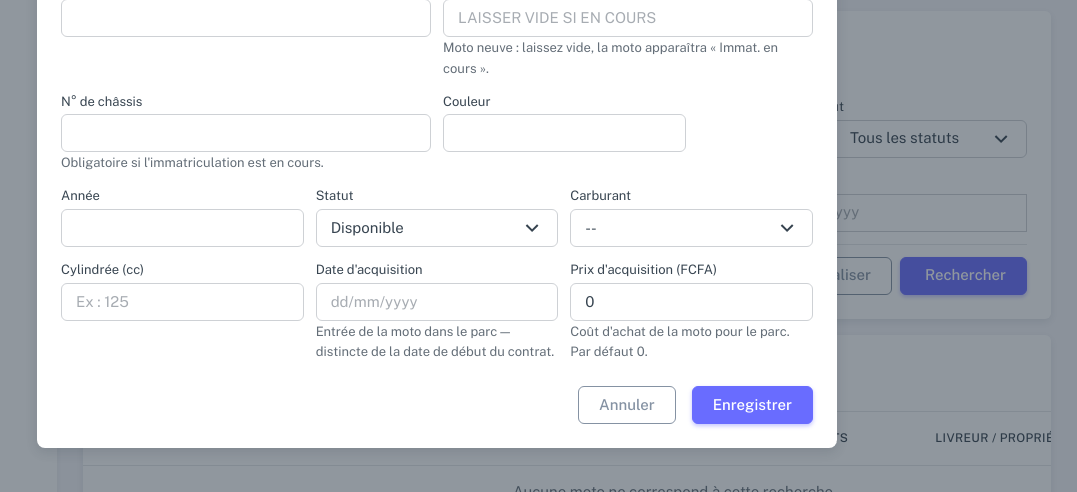
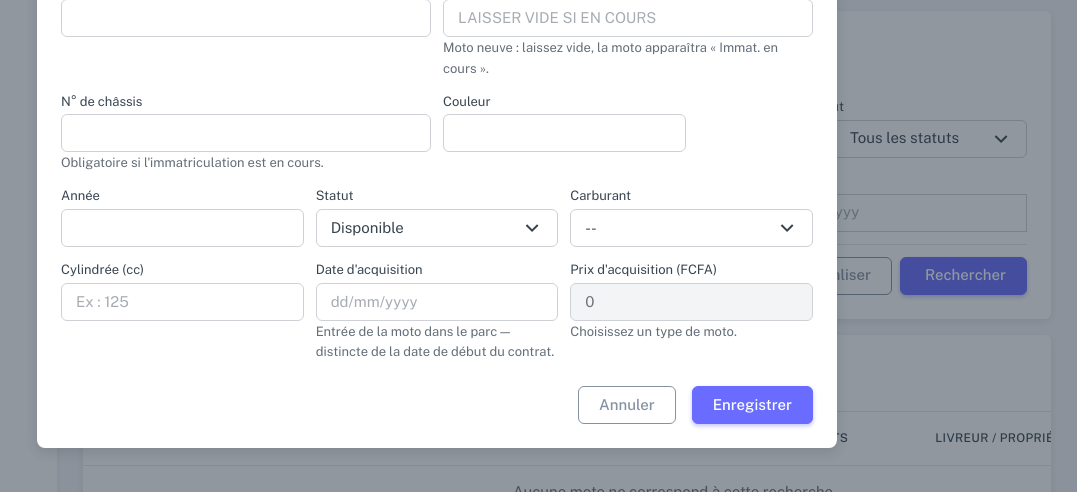
Before and after one commit to pegasus120mouan/crm, a Laravel app: template resources/views/manager/motos/index.blade.php in a window 1280 px wide, after a click on "Ajouter une moto". Shown: the part 452-944 px from the top of the page, without its empty margins (203-1280 px from the left). Run offline with Laravel 12, Linux system fonts and the light colour scheme; the template is opened without the code that fills it, so the values that code supplies are empty; some libraries are stand-ins or nearby versions.

Commit message:
updated211120266

```diff
--- a/app/Http/Controllers/Manager/MotoController.php
+++ b/app/Http/Controllers/Manager/MotoController.php
@@ -533,7 +533,6 @@ class MotoController extends Controller
             'annee' => ['nullable', 'integer', 'min:1990', 'max:'.(now()->year + 1)],
             'carburant' => ['nullable', Rule::in(array_keys(Moto::CARBURANTS))],
             'cylindree' => ['nullable', 'integer', 'min:1', 'max:3000'],
-            'prix_achat' => ['nullable', 'integer', 'min:0'],
             'date_acquisition' => ['nullable', 'date'],
             'statut' => [$moto ? 'nullable' : 'required', Rule::in(Moto::STATUTS_MANUELS)],
             'photos' => ['nullable', 'array'],
@@ -543,7 +542,10 @@ class MotoController extends Controller
             ...$messagesPhotos,
         ]);
 
-        $validated['prix_achat'] = (int) ($validated['prix_achat'] ?? 0);
+        $typeId = $validated['type_moto_id'] ?? null;
+        $validated['prix_achat'] = $typeId
+            ? (int) TypeMoto::query()->whereKey($typeId)->value('cout_acquisition')
+            : 0;
 
         return collect($validated)->except('photos')->all();
     }
--- a/resources/views/manager/dashboard.blade.php
+++ b/resources/views/manager/dashboard.blade.php
@@ -122,7 +122,7 @@
                 <div>
                   <small class="d-block">Somme des marges</small>
                   <strong>{{ $fcfa($locationVente['marges']) }}</strong>
-                  <small class="d-block text-body-secondary">Total à payer − coût d'acquisition</small>
+                  <small class="d-block text-body-secondary">Total à payer − acquisition − dépenses</small>
                 </div>
               </a>
             </div>
--- a/resources/views/manager/motos/_form.blade.php
+++ b/resources/views/manager/motos/_form.blade.php
@@ -33,10 +33,10 @@
   </div>
   <div class="col-md-6">
     <label class="form-label">Type de moto</label>
-    <select class="form-select" name="type_moto_id">
+    <select class="form-select js-type-moto" name="type_moto_id">
       <option value="">—</option>
       @foreach ($typesMoto as $type)
-        <option value="{{ $type->id }}" @selected((string) old('type_moto_id', $moto->type_moto_id ?? '') === (string) $type->id)>{{ $type->nom }}</option>
+        <option value="{{ $type->id }}" data-cout="{{ (int) $type->cout_acquisition }}" data-nom="{{ $type->nom }}" @selected((string) old('type_moto_id', $moto->type_moto_id ?? '') === (string) $type->id)>{{ $type->nom }}</option>
       @endforeach
     </select>
     <small class="text-muted">Créés dans le menu Type de moto.</small>
@@ -96,14 +96,13 @@
   </div>
   <div class="col-md-4">
     <label class="form-label">Prix d'acquisition (FCFA)</label>
-    <input
-      type="number"
-      class="form-control"
-      name="prix_achat"
-      value="{{ old('prix_achat', $moto?->prix_achat ?? 0) }}"
-      min="0"
-      step="1"
-      placeholder="0">
-    <small class="text-muted">Coût d'achat de la moto pour le parc. Par défaut 0.</small>
+    <input type="text" class="form-control champ-auto js-prix-acquisition" value="{{ number_format((int) ($typesMoto->firstWhere('id', (int) old('type_moto_id', $moto->type_moto_id ?? 0))?->cout_acquisition ?? 0), 0, ',', ' ') }}" readonly tabindex="-1">
+    <small class="text-muted js-prix-acquisition-source">
+      @if ($nomType = $typesMoto->firstWhere('id', (int) old('type_moto_id', $moto->type_moto_id ?? 0))?->nom)
+        Selon le type {{ $nomType }}.
+      @else
+        Choisissez un type de moto.
+      @endif
+    </small>
   </div>
 </div>
--- a/resources/views/manager/motos/index.blade.php
+++ b/resources/views/manager/motos/index.blade.php
@@ -392,11 +392,35 @@
     cursor: default;
   }
   .livreur-photo img { object-fit: cover; display: block; }
+  .champ-auto {
+    background-color: #f3f4f6 !important;
+    color: #6c757d;
+  }
 </style>
 @endpush
 
 @push('scripts')
 <script>
+  function appliquerPrixDuType(select) {
+    var form = select.closest('form');
+    if (!form) return;
+    var champ = form.querySelector('.js-prix-acquisition');
+    var source = form.querySelector('.js-prix-acquisition-source');
+    if (!champ || !source) return;
+    var option = select.options[select.selectedIndex];
+    var cout = option && option.dataset.cout ? parseInt(option.dataset.cout, 10) : 0;
+    var nom = option && option.dataset.nom ? option.dataset.nom : '';
+    champ.value = new Intl.NumberFormat('fr-FR').format(cout || 0);
+    source.textContent = nom ? 'Selon le type ' + nom + '.' : 'Choisissez un type de moto.';
+  }
+
+  document.querySelectorAll('.js-type-moto').forEach(appliquerPrixDuType);
+  document.addEventListener('change', function (event) {
+    if (event.target.classList && event.target.classList.contains('js-type-moto')) {
+      appliquerPrixDuType(event.target);
+    }
+  });
+
   document.addEventListener('change', function (event) {
     var input = event.target;
     if (!input.classList || !input.classList.contains('js-input-photo-moto') || !input.files || !input.files[0]) return;
```
Also changed, not shown: tests/Feature/LocationVenteTest.php (+14 -1 lines), tests/Feature/ManagerAccessTest.php (+1 -0 lines).
